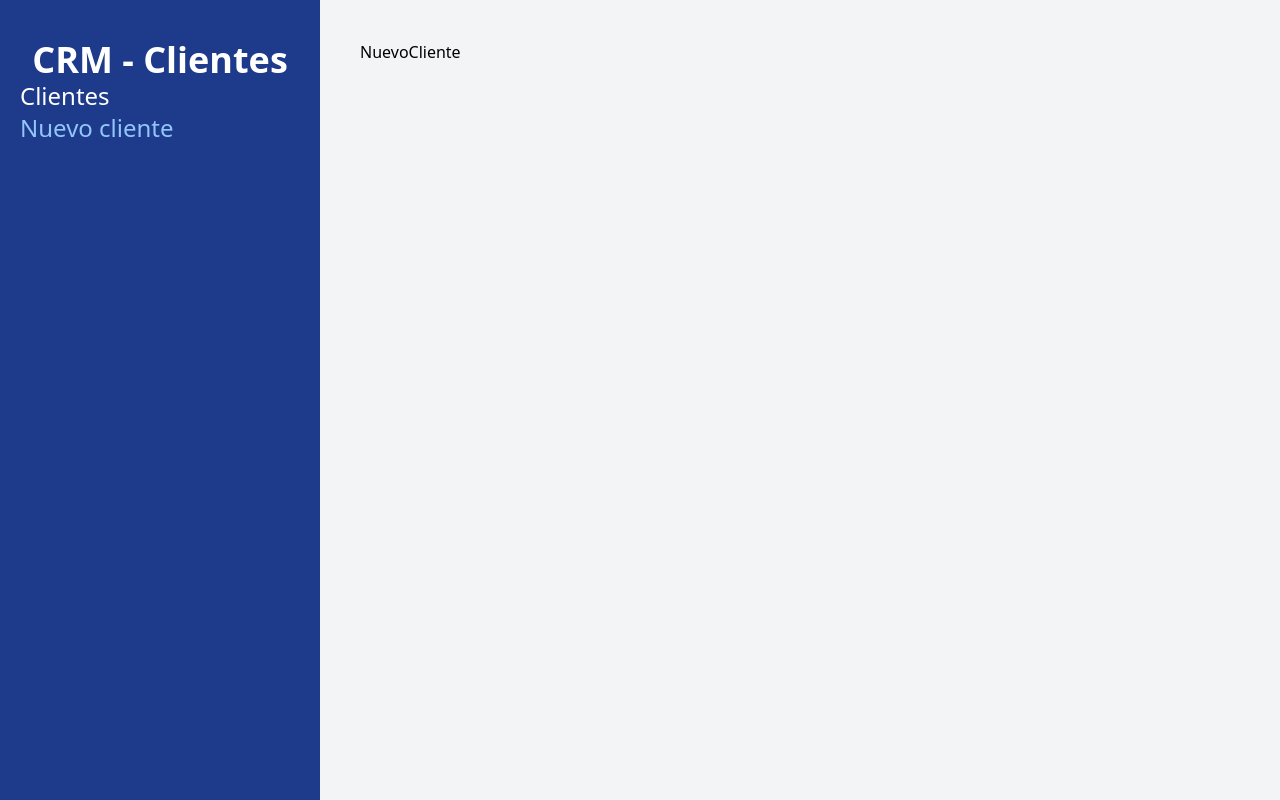
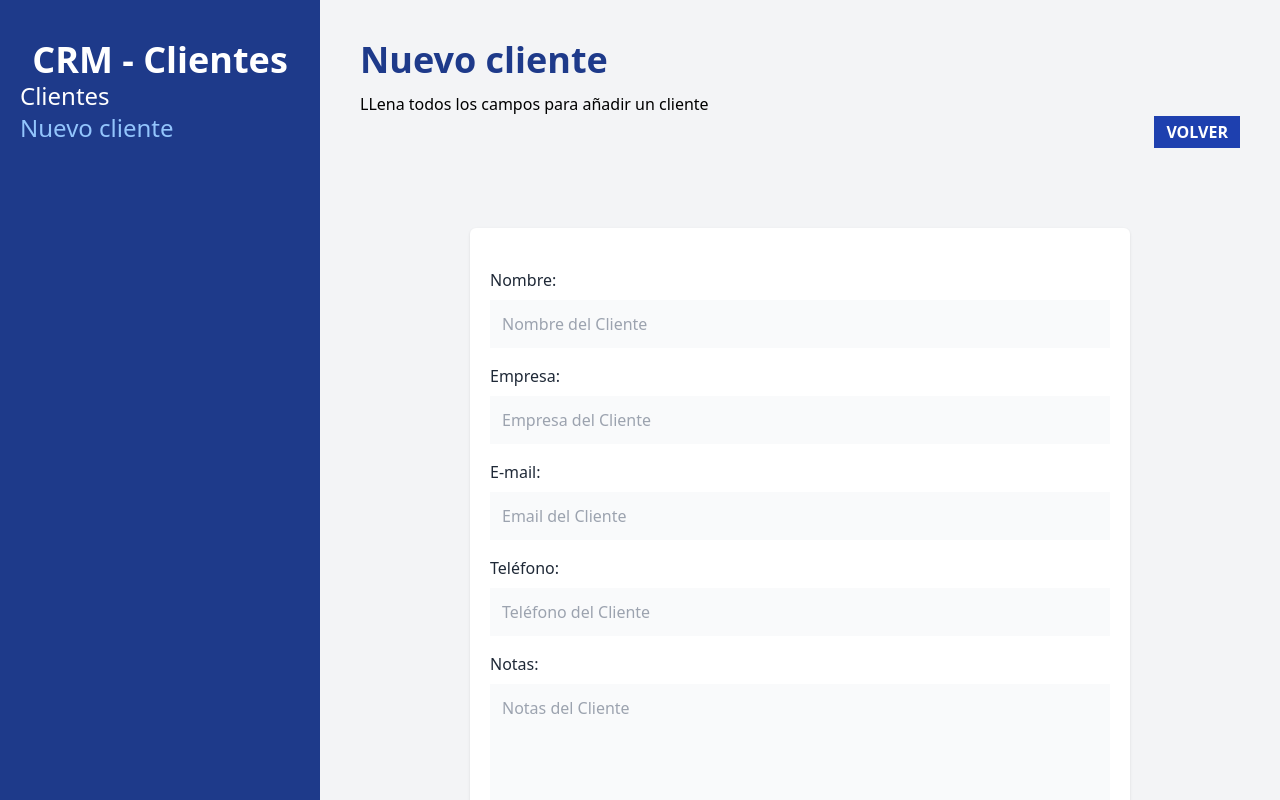
Before and after one commit to andresmurilloco/crm-react, a React (Vite) app: page /clientes/nuevo in a window 1280 px wide. Built offline with nearby package versions, Linux system fonts and the light colour scheme.

Commit message:
Formulario añadido. Tener cuidado con el submit ya que lanza error:
"You defined an action for route "0-1" but didn't return anything from
your `action` function. Please return a value or `null`."

```diff
--- /dev/null
+++ b/src/components/Formulario.jsx
@@ -0,0 +1,77 @@
+const Formulario = ({cliente}) => {
+    return (
+        <>
+            <div className="mb-4">
+                <label
+                    className="text-gray-800"
+                    htmlFor="nombre"
+                >Nombre:</label>
+                <input
+                    id="nombre"
+                    type="text"
+                    className="mt-2 block w-full p-3 bg-gray-50"
+                    placeholder="Nombre del Cliente"
+                    name="nombre"
+                />
+            </div>
+            <div className="mb-4">
+                <label
+                    className="text-gray-800"
+                    htmlFor="empresa"
+                >Empresa:</label>
+                <input
+                    id="empresa"
+                    type="text"
+                    className="mt-2 block w-full p-3 bg-gray-50"
+                    placeholder="Empresa del Cliente"
+                    name="empresa"
+                />
+            </div>
+
+            <div className="mb-4">
+                <label
+                    className="text-gray-800"
+                    htmlFor="email"
+                >E-mail:</label>
+                <input
+                    id="email"
+                    type="email"
+                    className="mt-2 block w-full p-3 bg-gray-50"
+                    placeholder="Email del Cliente"
+                    name="email"
+                />
+            </div>
+
+            <div className="mb-4">
+                <label
+                    className="text-gray-800"
+                    htmlFor="telefono"
+                >Teléfono:</label>
+                <input
+                    id="telefono"
+                    type="tel"
+                    className="mt-2 block w-full p-3 bg-gray-50"
+                    placeholder="Teléfono del Cliente"
+                    name="telefono"
+                />
+            </div>
+
+            <div className="mb-4">
+                <label
+                    className="text-gray-800"
+                    htmlFor="notas"
+                >Notas:</label>
+                <textarea
+                    as="textarea"
+                    id="notas"
+                    type="text"
+                    className="mt-2 block w-full p-3 bg-gray-50 h-40 align-self"
+                    placeholder="Notas del Cliente"
+                    name="notas"
+                />
+            </div>
+        </>
+    )
+}
+
+export default Formulario
--- a/src/main.jsx
+++ b/src/main.jsx
@@ -2,6 +2,7 @@ import React from 'react'
 import ReactDOM from 'react-dom/client'
 import './index.css'
 import {createBrowserRouter , RouterProvider} from 'react-router-dom'
+import { action as nuevoClienteAction } from './pages/NuevoCliente'
 
 //Components
 import Layout from './components/Layout'
@@ -18,7 +19,8 @@ const router = createBrowserRouter([{
         loader: clientesLoader,
       },{
       path: '/clientes/nuevo',
-      element: <NuevoCliente></NuevoCliente>
+      element: <NuevoCliente></NuevoCliente>,
+      action: nuevoClienteAction,
     }]
   }
 ])
--- a/src/pages/NuevoCliente.jsx
+++ b/src/pages/NuevoCliente.jsx
@@ -1,8 +1,37 @@
 import React from 'react'
+import { useNavigate, Form } from 'react-router-dom'
+import Formulario from '../components/Formulario';
+
+export function action(){
+  console.log('Hola que hace');
+}
 
 const NuevoCliente = () => {
+  const navigate = useNavigate();
+
   return (
-    <div>NuevoCliente</div>
+    <>
+      <h1 className='font-black text-4xl text-blue-900'>Nuevo cliente</h1>
+      <p className='mt-3'>LLena todos los campos para añadir un cliente</p>
+
+      <div className='flex justify-end'>
+        <button className='bg-blue-800 text-white px-3 py-1 font-bold uppercase' onClick={()=>navigate('/')}>
+          Volver
+        </button>
+      </div>
+      <div className='bg-white shadow rounded-md md:w-3/4 mx-auto px-5 py-10 mt-20'>
+        <Form
+          method='post'
+        >
+          <Formulario/>
+          <input
+            type="submit"
+            className='mt-5 w-full bg-blue-800 p-3 uppercase font-bold text-white text-lg'
+            value="Registrar Cliente"
+          />
+        </Form>
+      </div>
+    </>
   )
 }
 
```
